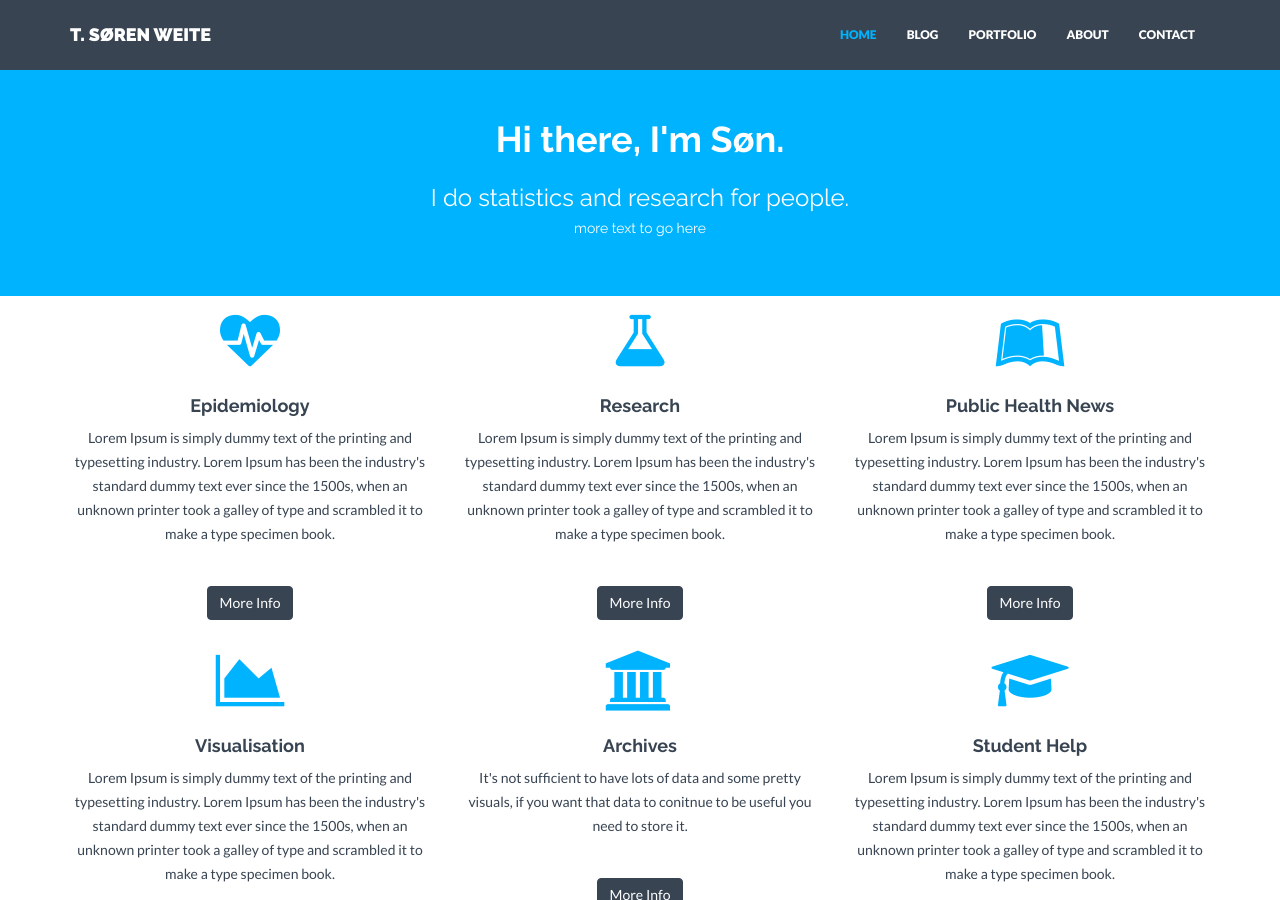
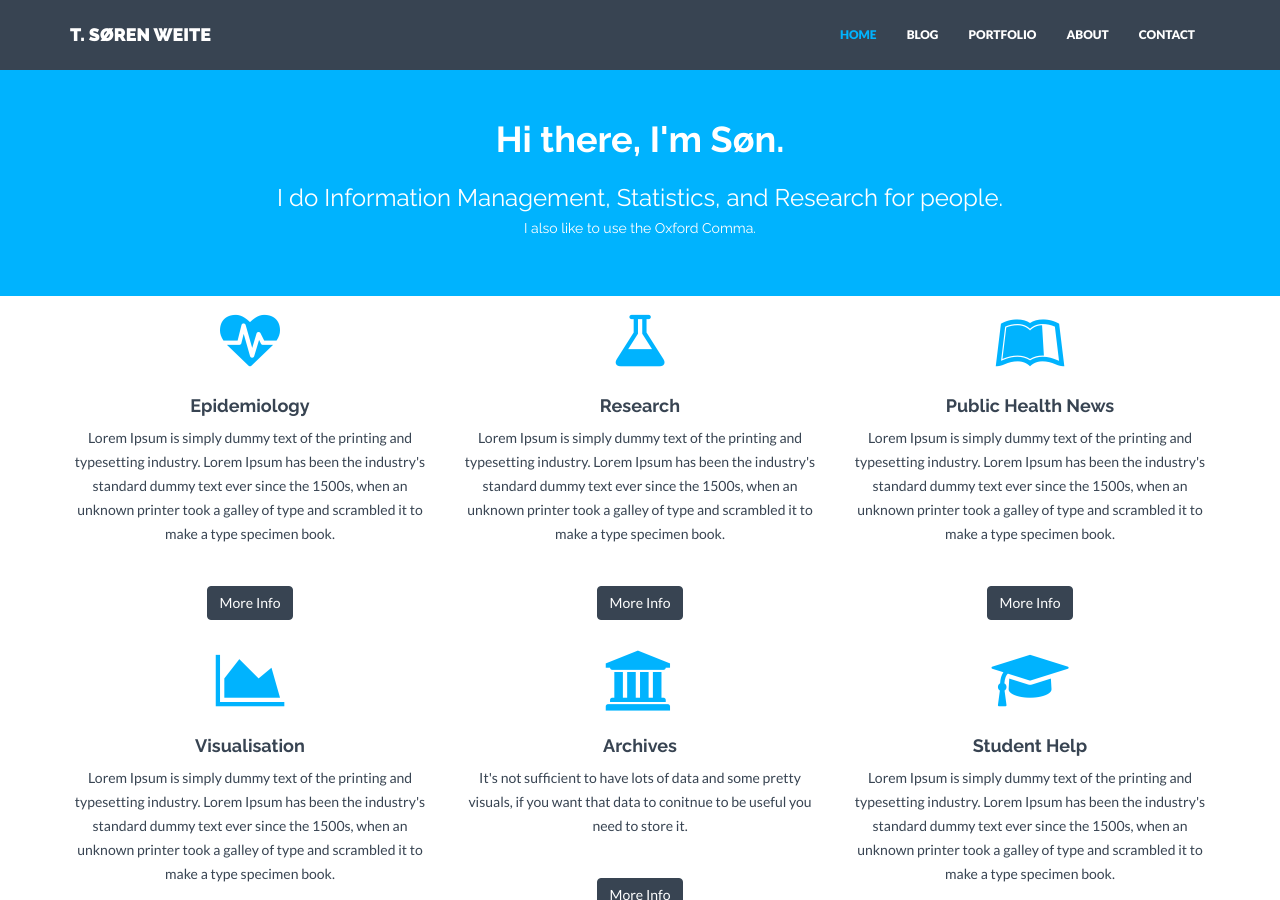
Before and after one commit to sorenweite/sorenweite.github.io, a Jekyll site: the page built from index.html, in a window 1280 px wide and 900 px high. Built offline with Jekyll 4.4.1, drawn with Linux system fonts in a browser that asks for light colours; nearby versions of some CDN libraries; library files that are not in the unit come from our copies.

Commit message:
index
infomanagement

```diff
--- a/_includes/header.html
+++ b/_includes/header.html
@@ -4,8 +4,8 @@
             <div class="col-lg-8 col-lg-offset-2">
                 <h3></h3>
                 <h1>Hi there, I'm Søn.</h1>
-                <h3>I do statistics and research for people.</h3>
-                <h5>more text to go here</h5>
+                <h3>I do Information Management, Statistics, and Research for people.</h3>
+                <h5>I also like to use the Oxford Comma.</h5>
             </div>
             <!--<div class="col-lg-8 col-lg-offset-2 himg">
                 <img src="{{ "/assets/img/browser.png" | prepend: site.baseurl }}" class="img-responsive">
```
